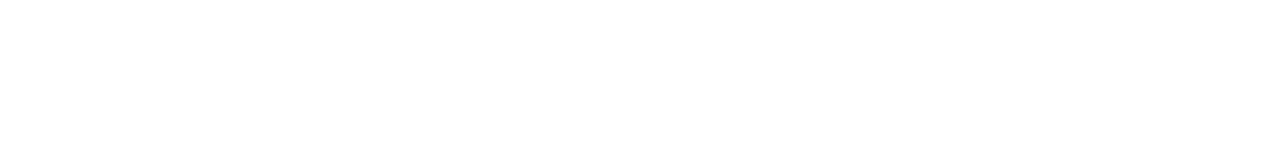
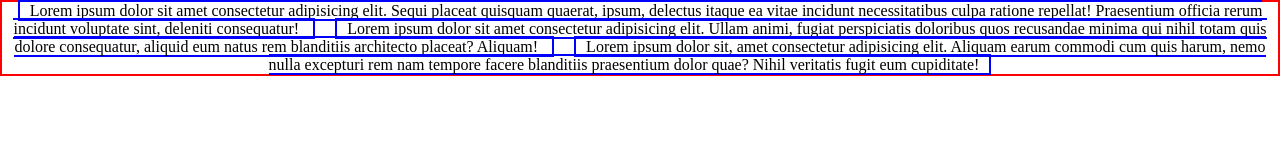
Before and after one commit to Samuel-Emiya/display-inline, a plain HTML site: page index.html in a window 1280 px wide. Drawn offline with Linux system fonts and the light colour scheme.

Commit message:
atividade finalizada

```diff
--- a/index.html
+++ b/index.html
@@ -4,9 +4,20 @@
     <meta charset="UTF-8">
     <meta http-equiv="X-UA-Compatible" content="IE=edge">
     <meta name="viewport" content="width=device-width, initial-scale=1.0">
+    <link rel="stylesheet" href="style.css">
     <title>Display Inline</title>
 </head>
 <body>
-
+    <main>
+        <div>
+            Lorem ipsum dolor sit amet consectetur adipisicing elit. Sequi placeat quisquam quaerat, ipsum, delectus itaque ea vitae incidunt necessitatibus culpa ratione repellat! Praesentium officia rerum incidunt voluptate sint, deleniti consequatur!
+        </div>
+        <div>
+            Lorem ipsum dolor sit amet consectetur adipisicing elit. Ullam animi, fugiat perspiciatis doloribus quos recusandae minima qui nihil totam quis dolore consequatur, aliquid eum natus rem blanditiis architecto placeat? Aliquam!
+        </div>
+        <div>
+            Lorem ipsum dolor sit, amet consectetur adipisicing elit. Aliquam earum commodi cum quis harum, nemo nulla excepturi rem nam tempore facere blanditiis praesentium dolor quae? Nihil veritatis fugit eum cupiditate!
+        </div>
+    </main>
 </body>
 </html>
--- a/style.css
+++ b/style.css
@@ -0,0 +1,17 @@
+* {
+    margin: 0;
+    padding: 0;
+    box-sizing: border-box;
+}
+
+main {
+    border: 2px solid red;
+    text-align: center;
+}
+
+div {
+    border: 2px solid blue;
+    display: inline;
+    margin-right: 20px;
+    padding-inline: 10px;
+}
```
